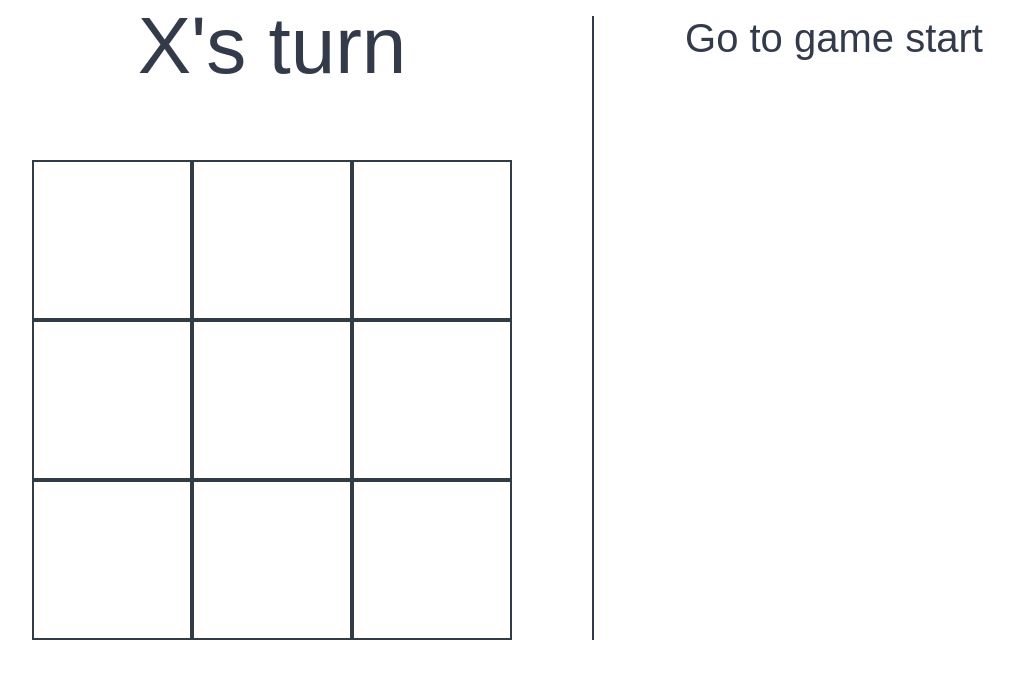
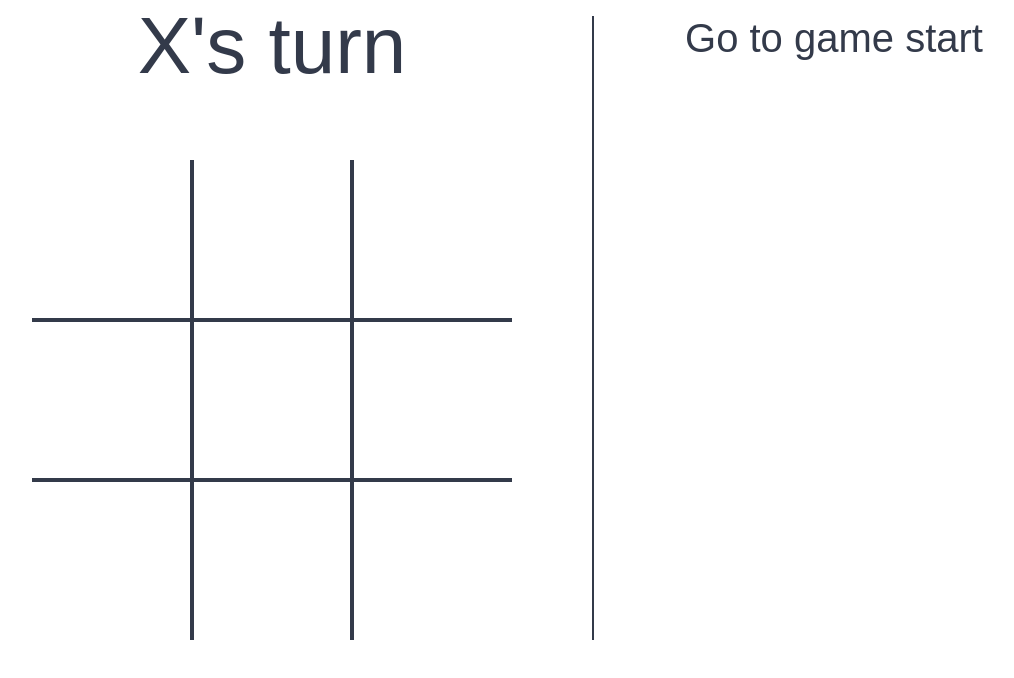
Before and after one commit to lefteris-L/react-tic-tac-toe, a React (Create React App) app: page / in a window 1280 px wide. Shown: the top 678 px of the page, without its empty margins (127-1141 px from the left). Built offline with nearby package versions, Linux system fonts and the light colour scheme.

Commit message:
remove external borders

```diff
--- a/src/Components/Board/board.scss
+++ b/src/Components/Board/board.scss
@@ -18,6 +18,22 @@ $squareSide: 20vmin;
     background-color: #fff;
     transition: color 0.3s;
   }
+
+  & :nth-child(3n+1) {
+    border-left: none;
+  }
+
+  & :nth-child(3n+3) {
+    border-right: none;
+  }
+
+  & :nth-child(-n+3) {
+    border-top: none;
+  }
+
+  & :nth-last-child(-n+3) {
+    border-bottom: none;
+  }
 }
 
 .wrapper {
@@ -26,5 +42,4 @@ $squareSide: 20vmin;
   @media (min-width: 320px) {
     margin: 0 10vmin 0 0;
   }
-
 }
```
